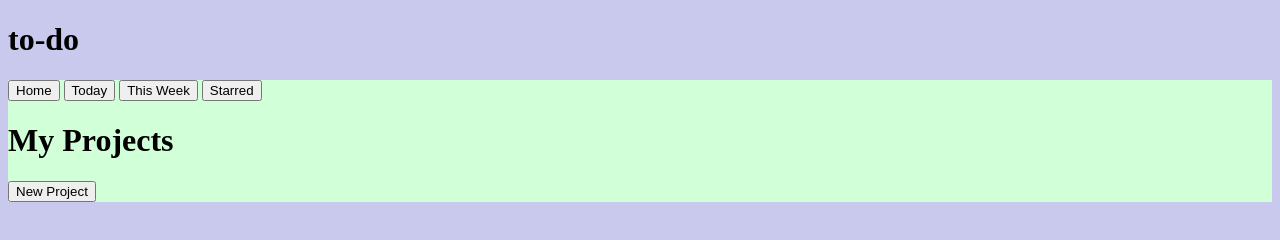
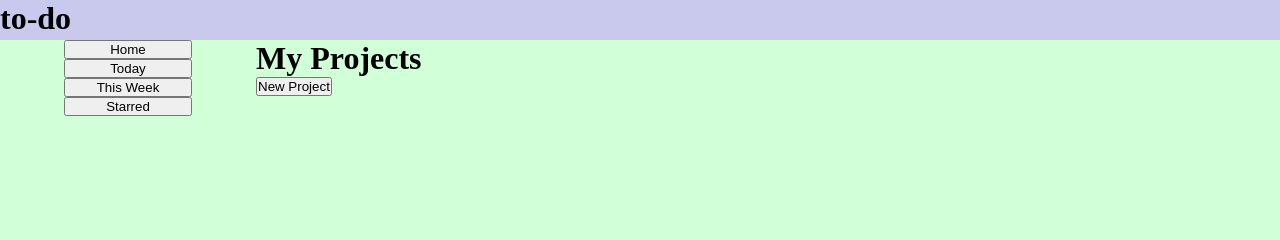
Before and after one commit to tmntee/odin-todo, a website built with webpack: page src/template.html in a window 1280 px wide. Built offline with nearby package versions, Linux system fonts and the light colour scheme.

Commit message:
Establish css layouts and add color variables

```diff
--- a/src/style.css
+++ b/src/style.css
@@ -1,12 +1,41 @@
 * {
     --periwinkle: #C9C9EE;
+    --rosequartz: #BAABBD;
+    --mountbattenpink: #9F838C;
+    --celadon: #A6D3A0;
     --teagreen: #d1ffd7;
+
+    padding: 0;
+    margin: 0;
+    box-sizing:border-box;
 }
 
 body {
     background-color: var(--periwinkle);
 }
 
+div.header {
+    height: 5vh;
+}
+
+div.content {
+    display: flex;
+    justify-content: center;
+    align-items: center;
+    height: 95vh;
+}
+
+div.nav {
+    display: flex;
+    flex-direction: column;
+    padding: 0px 4em;
+}
+
 div.to-do {
     background-color: var(--teagreen);
+    width: min(1500px, 100%);
+    height: min(800px, 100%);
+
+    display: grid;
+    grid-template-columns: 1fr 4fr;
 }
```
